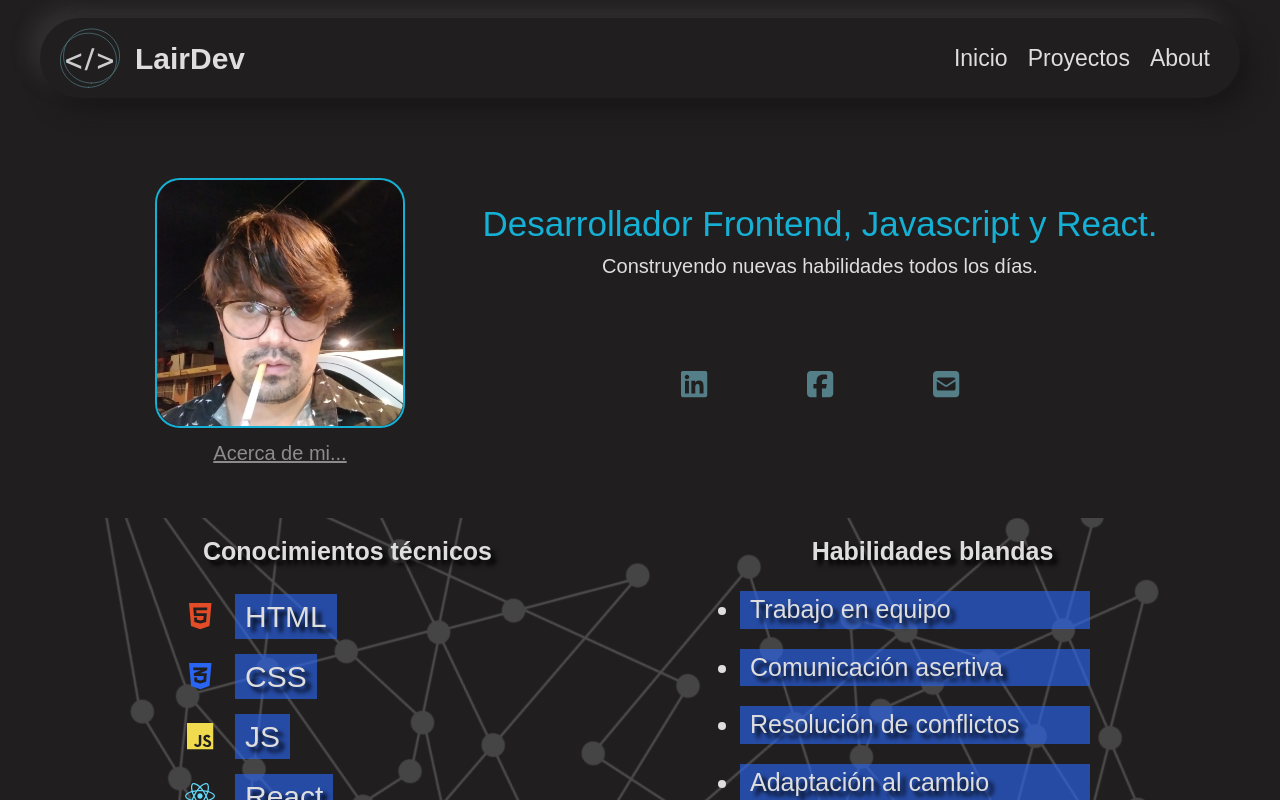
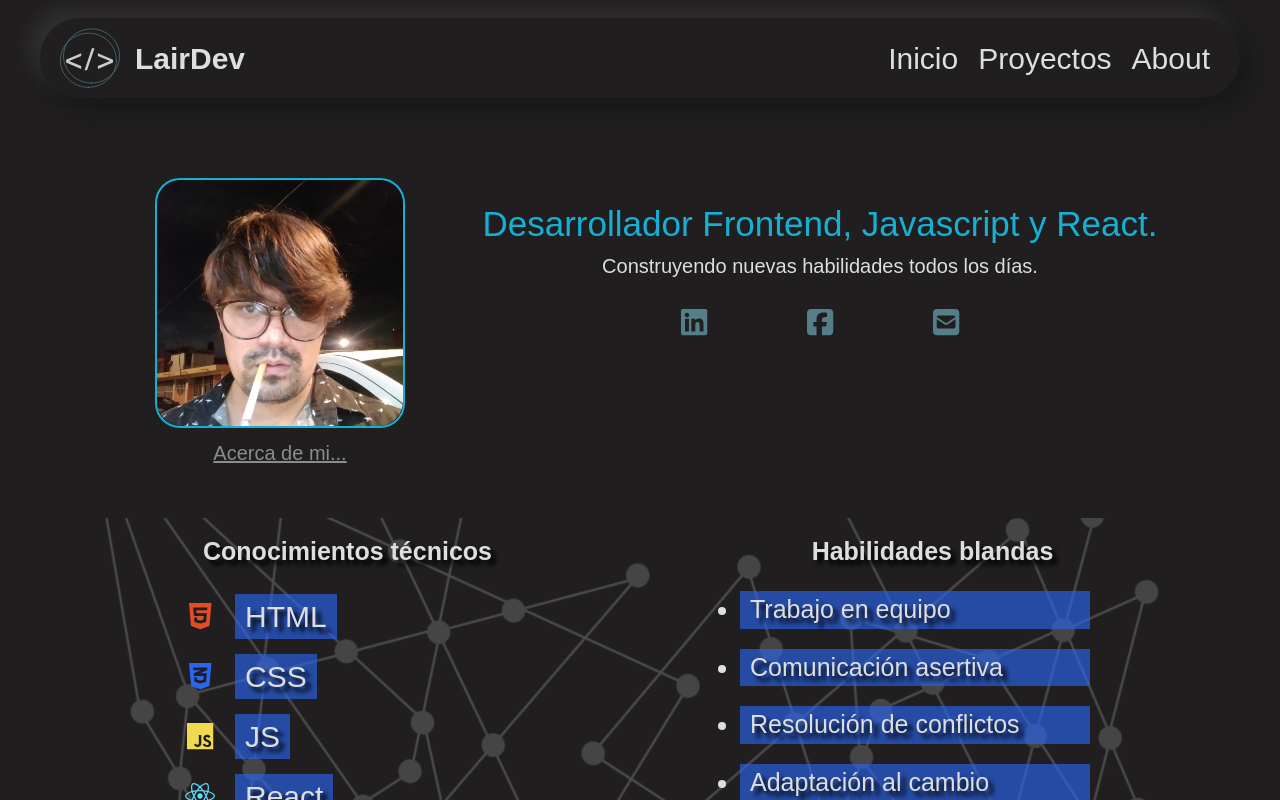
Before and after one commit to LairW3b/LairDev, a Next.js app: page / in a window 1280 px wide. Shown: the top 800 px of the page. Built offline with nearby package versions, Linux system fonts and the light colour scheme; a web font is replaced by a local one.

Commit message:
reparacion portada

```diff
--- a/pages/index.js
+++ b/pages/index.js
@@ -21,12 +21,12 @@ export default function Home() {
         <Projects />
         <About />
 
-        <div className={style.index_return}>
+        {/* <div className={style.index_return}>
           <Link href='#'>
             ▲
           </Link>
         </div>
-
+ */}
       </main>
     </Layout>
   )
--- a/styles/Navbar.module.css
+++ b/styles/Navbar.module.css
@@ -14,7 +14,7 @@
   color: var(--gray);
   text-decoration: none;
   margin: 1rem;
-  font-size: 2.3rem;
+  font-size: 3rem;
   display: block;
 }
 
--- a/styles/Portada.module.css
+++ b/styles/Portada.module.css
@@ -1,5 +1,4 @@
 .inicio_portada {
-  /* background-color: #547e8834; */
   padding: 1rem;
   margin-top: 2rem;
   text-align: center;
@@ -37,13 +36,6 @@
   color: var(--primary);
 }
 
-.portada_text {
-  /* display: flex;
-  justify-content: center;
-  align-items: center; */
-  display: grid;
-}
-
 .portada_p {
   font-size: 2.5rem;
   color: var(--primary);
```
